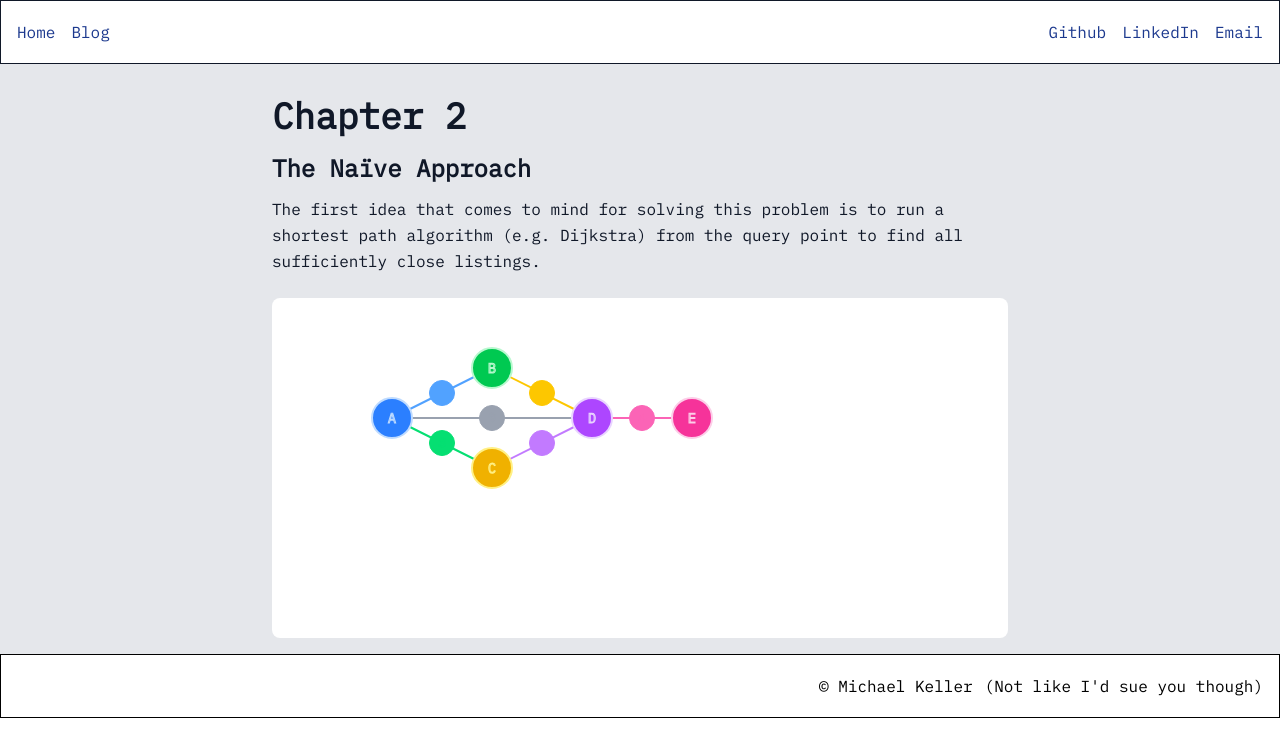
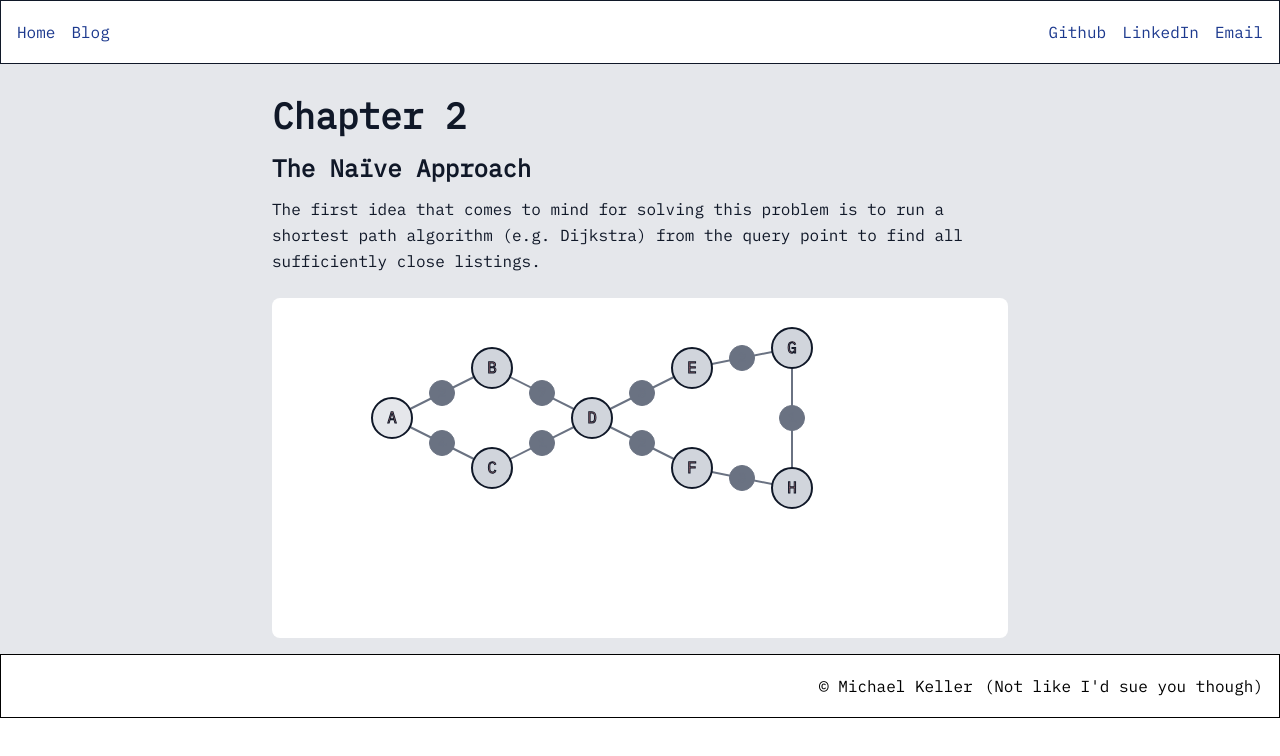
Before and after one commit to kelmich/website, a Next.js app: page /blog/flatfalcon/2-dijkstra in a window 1280 px wide. Shown: the top 756 px of the page. Built offline with nearby package versions, Linux system fonts and the light colour scheme.

Commit message:
savepoint

```diff
--- /dev/null
+++ b/app/blog/flatfalcon/2-dijkstra/DijkstraVisualizer.tsx
@@ -0,0 +1,74 @@
+import GraphVisualizer, { Graph } from "@/app/components/GraphVisualizer";
+
+export const DijkstraVisualizer = () => {
+  const nodeUnvisited =
+    "fill-secondary stroke-secondary-foreground text-red-300";
+  const nodeCurrent = "fill-primary stroke-primary-foreground";
+  const nodeVisited = "fill-secondary stroke-secondary-foreground";
+
+  const dijkstraGraph: Graph = {
+    nodes: [
+      {
+        id: "A",
+        x: 100,
+        y: 100,
+        style: nodeCurrent,
+      },
+      {
+        id: "B",
+        x: 200,
+        y: 50,
+        style: nodeUnvisited,
+      },
+      {
+        id: "C",
+        x: 200,
+        y: 150,
+        style: nodeUnvisited,
+      },
+      {
+        id: "D",
+        x: 300,
+        y: 100,
+        style: nodeUnvisited,
+      },
+      {
+        id: "E",
+        x: 400,
+        y: 50,
+        style: nodeUnvisited,
+      },
+      {
+        id: "F",
+        x: 400,
+        y: 150,
+        style: nodeUnvisited,
+      },
+      {
+        id: "G",
+        x: 500,
+        y: 30,
+        style: nodeUnvisited,
+      },
+      {
+        id: "H",
+        x: 500,
+        y: 170,
+        style: nodeUnvisited,
+      },
+    ],
+    edges: [
+      { from: "A", to: "B", weight: 2, style: "stroke-gray-500 fill-gray-500" },
+      { from: "A", to: "C", weight: 4, style: "stroke-gray-500 fill-gray-500" },
+      { from: "B", to: "D", weight: 7, style: "stroke-gray-500 fill-gray-500" },
+      { from: "C", to: "D", weight: 1, style: "stroke-gray-500 fill-gray-500" },
+      { from: "D", to: "E", weight: 3, style: "stroke-gray-500 fill-gray-500" },
+      { from: "D", to: "F", weight: 2, style: "stroke-gray-500 fill-gray-500" },
+      { from: "E", to: "G", weight: 2, style: "stroke-gray-500 fill-gray-500" },
+      { from: "F", to: "H", weight: 3, style: "stroke-gray-500 fill-gray-500" },
+      { from: "G", to: "H", weight: 1, style: "stroke-gray-500 fill-gray-500" },
+    ],
+  };
+
+  return <GraphVisualizer graph={dijkstraGraph} />;
+};
--- a/app/blog/flatfalcon/2-dijkstra/page.tsx
+++ b/app/blog/flatfalcon/2-dijkstra/page.tsx
@@ -1,54 +1,9 @@
-"use client";
 import CodeBlock from "@/app/components/CodeBlock";
 import Footer from "@/app/components/Footer";
-import GraphVisualizer from "@/app/components/GraphVisualizer";
 import Header from "@/app/components/Header";
-import { use, useEffect, useState } from "react";
+import { DijkstraVisualizer } from "./DijkstraVisualizer";
 
-export default function Home() {
-  const initialGraph = {
-    nodes: [
-      { id: "A", x: 100, y: 100, style: "fill-blue-500 stroke-blue-200" },
-      { id: "B", x: 200, y: 50, style: "fill-green-500 stroke-green-200" },
-      { id: "C", x: 200, y: 150, style: "fill-yellow-500 stroke-yellow-200" },
-      { id: "D", x: 300, y: 100, style: "fill-purple-500 stroke-purple-200" },
-      { id: "E", x: 400, y: 100, style: "fill-pink-500 stroke-pink-200" },
-    ],
-    edges: [
-      { from: "A", to: "B", weight: 5, style: "stroke-blue-400 fill-blue-400" },
-      {
-        from: "A",
-        to: "C",
-        weight: 3,
-        style: "stroke-green-400 fill-green-400",
-      },
-      {
-        from: "B",
-        to: "D",
-        weight: 7,
-        style: "stroke-yellow-400 fill-yellow-400",
-      },
-      {
-        from: "C",
-        to: "D",
-        weight: 2,
-        style: "stroke-purple-400 fill-purple-400",
-      },
-      { from: "D", to: "E", weight: 4, style: "stroke-pink-400 fill-pink-400" },
-      { from: "A", to: "D", weight: 9, style: "stroke-gray-400 fill-gray-400" },
-    ],
-  };
-  const [graph, setGraph] = useState(initialGraph);
-
-  useEffect(() => {
-    // Simulate a graph update after 2 seconds
-    const timer = setTimeout(() => {
-      setGraph({
-        ...initialGraph,
-      });
-    }, 2000);
-    return () => clearTimeout(timer);
-  }, []);
+export default async function Home() {
   return (
     <div className="flex flex-col w-screen min-h-screen">
       <Header />
@@ -64,7 +19,7 @@ export default function Home() {
             find all sufficiently close listings.
           </p>
 
-          <GraphVisualizer graph={graph} />
+          <DijkstraVisualizer />
         </div>
       </main>
 
--- a/app/components/GraphVisualizer.tsx
+++ b/app/components/GraphVisualizer.tsx
@@ -1,24 +1,25 @@
 "use client";
 import React from "react";
 import clsx from "clsx";
+import { cva } from "class-variance-authority";
 
-type NodeId = string;
+export type NodeId = string;
 
-type Edge = {
+export type Edge = {
   from: NodeId;
   to: NodeId;
   style: string; // e.g., "stroke-blue-500 fill-blue-500"
   weight: number;
 };
 
-type Node = {
+export type Node = {
   id: NodeId;
   x: number;
   y: number;
   style: string; // e.g., "fill-pink-500 stroke-pink-500"
 };
 
-type Graph = {
+export type Graph = {
   nodes: Node[];
   edges: Edge[];
 };
@@ -30,7 +31,7 @@ type Props = {
 const GraphVisualizer: React.FC<Props> = ({ graph }) => {
   return (
     <div className="flex gap-5 bg-background p-5 rounded-lg">
-      <svg width="500" height="300" className="bg-background rounded-md">
+      <svg width="800" height="300" className="bg-background rounded-md">
         {/* Edges */}
         {graph.edges.map((edge, i) => {
           const from = graph.nodes.find((n) => n.id === edge.from)!;
@@ -83,22 +84,17 @@ const GraphVisualizer: React.FC<Props> = ({ graph }) => {
 
         {/* Nodes */}
         {graph.nodes.map((node) => (
-          <g key={node.id}>
-            <circle
-              cx={node.x}
-              cy={node.y}
-              r="20"
-              className={clsx(
-                node.style,
-                "stroke-2 transition-colors duration-300",
-              )}
-            />
+          <g
+            key={node.id}
+            className={clsx(node.style, "transition-colors duration-300")}
+          >
+            <circle cx={node.x} cy={node.y} r="20" className="stroke-2" />
             <text
               x={node.x}
               y={node.y + 5}
               textAnchor="middle"
-              fontSize="14"
-              className={clsx(node.style, "fill-background")}
+              fontSize="16"
+              className="fill-red-300"
             >
               {node.id}
             </text>
--- a/package.json
+++ b/package.json
@@ -13,6 +13,7 @@
 	},
 	"dependencies": {
 		"@opennextjs/cloudflare": "^1.3.1",
+		"class-variance-authority": "^0.7.1",
 		"clsx": "^2.1.1",
 		"lucide-react": "^0.518.0",
 		"next": "15.3.3",
```
Also changed, not shown: 1 other file (tests, documents, lock files or other folders).
